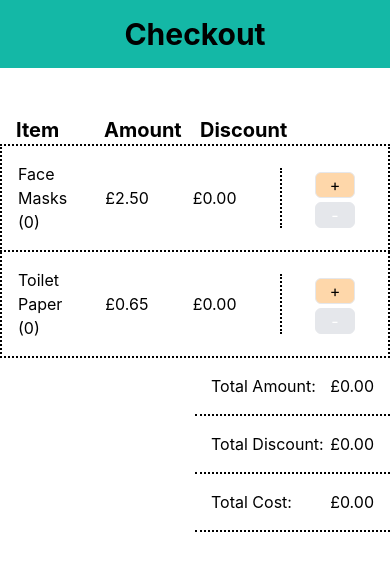
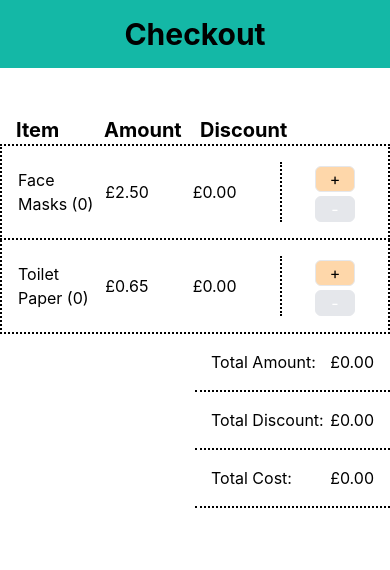
Before and after one commit to NickBansal/checkout, a React (Create React App) app: page / in a window 390 px wide. Shown: the top 570 px of the page. Built offline with nearby package versions, Linux system fonts and the light colour scheme.

Commit message:
updated the tests

```diff
--- a/src/pages/Checkout/index.js
+++ b/src/pages/Checkout/index.js
@@ -108,14 +108,9 @@ export default function Checkout() {
                 <p className="w-1/3 block md:inline-block">
                   {item}
                   {' '}
-                  <span className="block md:inline-block">
-                    {' '}
-                    (
-                    {items[item].quantity}
-                    )
-
-                  </span>
-
+                  (
+                  {items[item].quantity}
+                  )
                 </p>
                 <p className="w-1/3">
                   £
@@ -127,6 +122,7 @@ export default function Checkout() {
                 <div className={buttonWrapper}>
                   <button
                     type="button"
+                    data-testid={`addBtn${index}`}
                     className={buttonItem}
                     onClick={() => addToBasket(item, items[item])}
                   >
@@ -135,6 +131,7 @@ export default function Checkout() {
                   </button>
                   <button
                     type="button"
+                    data-testid={`minusBtn${index}`}
                     className={disabled ? disabledBtn : buttonItem}
                     onClick={() => subtractFromBasket(item, items[item])}
                     disabled={disabled}
```
Also changed, not shown: 1 other file (tests, documents, lock files or other folders).
